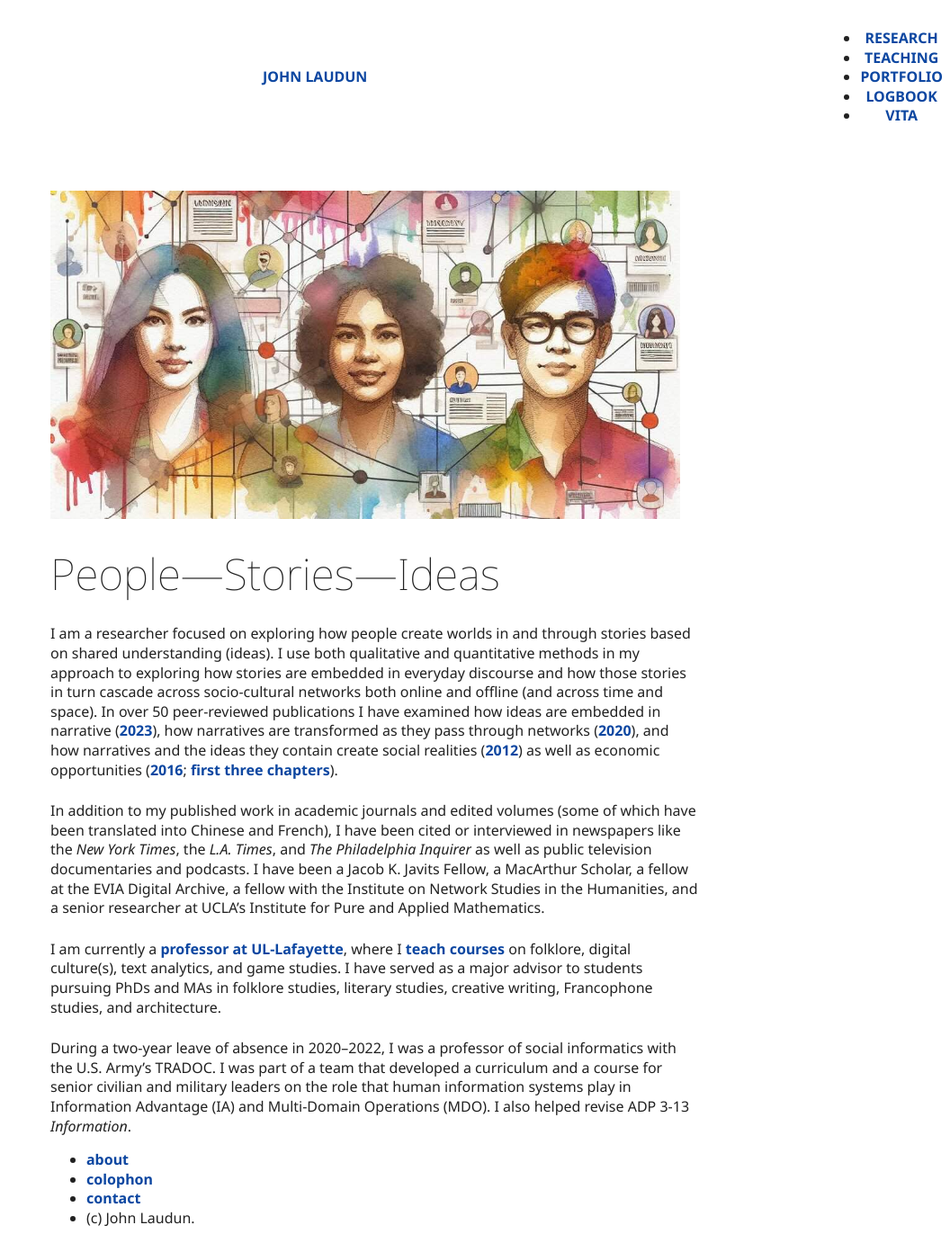
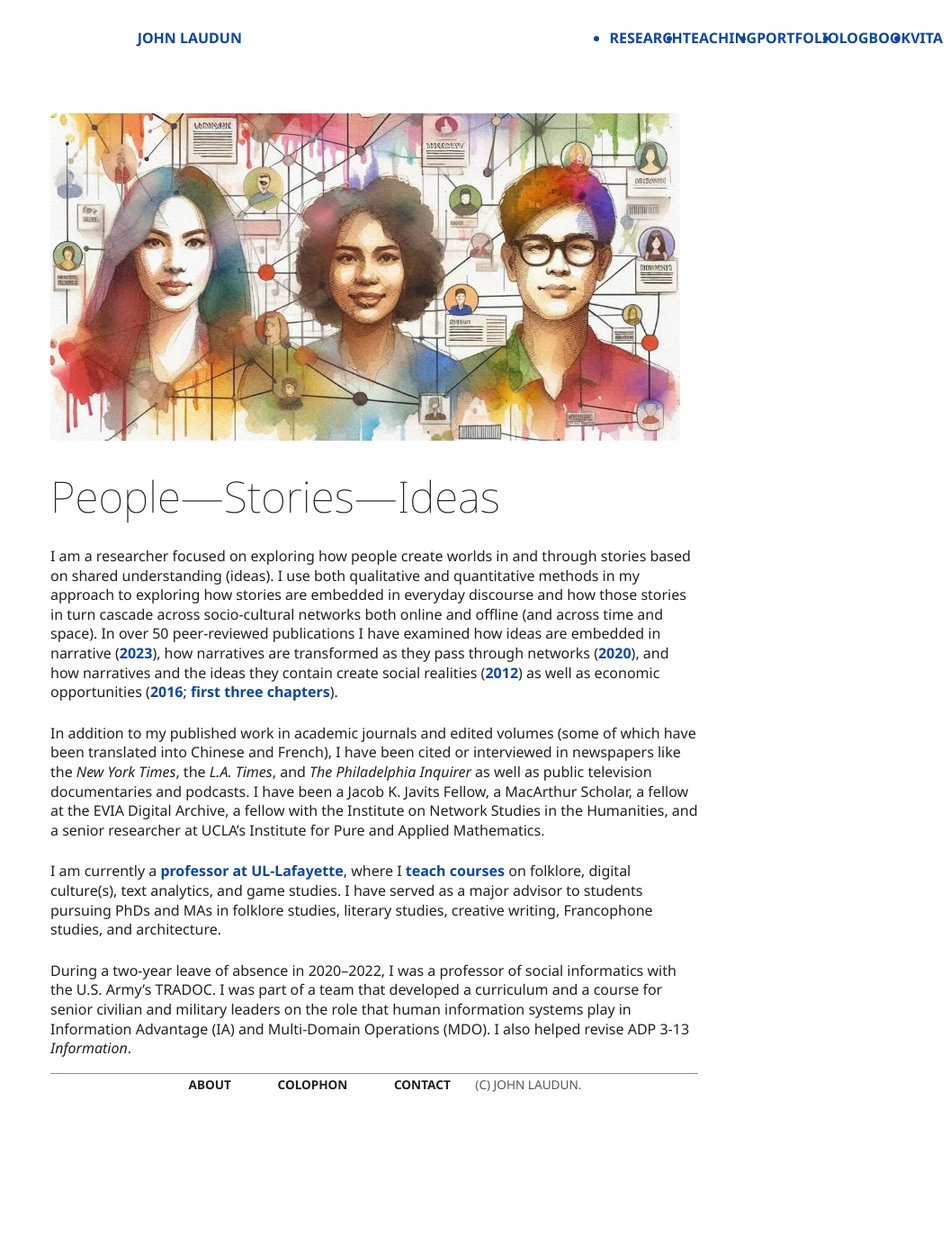
Before and after one commit to johnlaudun/jln, a Jekyll site: the page built from index.md, in a window 1280 px wide. Shown: the whole page at 90% size, without its empty margins (224-1280 px from the left). Built offline with Jekyll 4.4.1, drawn with Linux system fonts in a browser that asks for light colours; after the commit the page ends 1235 px from its top, so only the background shows below that.

Commit message:
Header fix 2.

```diff
--- a/_includes/navigation.html
+++ b/_includes/navigation.html
@@ -1,6 +1,6 @@
 <div class="navbar">
   <p class="title"><a href="{{site.url}}">John Laudun</a></p>
-  <ul>
+  <ul class="navlist">
     {% for item in site.data.navigation %}
     <li><a href="{{site.url}}/{{ item.url }}">{{ item.title }}</a></li>
     {% endfor %}
--- a/assets/css/simple.css
+++ b/assets/css/simple.css
@@ -270,67 +270,30 @@
   display: flex;
   justify-content: space-between;
   text-transform:uppercase;
+  color:var(--accent);
 }
 
 .title {
   margin: auto;
 }
 
+.navlist {
+  display: flex;
+  justify-content: space-between;
+}
 
-header > nav {
-  /* display: grid;
-  grid-template-columns: auto auto;
-  grid-gap: 0px;
-} */
 .logo {
   align-content:right;
 }
-nav-id p {
-  font-size: 2rem;
-  color:var(--accent);
-  line-height: 1rem;
-  text-align:center;
-  text-transform:uppercase;
-  font-weight:100;
-  /* font-style:italic; */
-  margin: 0;
-  padding: 0;
-}
 
-/* Use flexbox to allow items to wrap, as needed */
-header > nav ul {
-  line-height: 1rem;
-  font-size: 0.85rem;
-  text-transform: uppercase;
-  font-weight:bold;
-  align-content: left;
-  /* justify-content: left; */
-  list-style-type: none;
-  margin: 0;
-  padding: 0;
-}
-
-/* List items are inline elements, make them behave more like blocks */
-nav ul li {
-  display: inline-block;
-}
-
-header > nav a,
-header > nav a:visited {
-  /* border: 1px solid var(--border);
-  border-radius: var(--standard-border-radius); */
-  color: var(--text);
-  /* display: inline-block; */
-  /* padding: 1rem; */
-  text-decoration: none;
-}
-
-header > nav a:hover,
-header > nav a.current,
-header > nav a[aria-current="page"] {
+navbar a:hover,
+navbar a.current,
+navbar a[aria-current="page"] {
   border-color: var(--accent);
   color: var(--accent);
   cursor: pointer;
+  text-decoration: none;
+  color: var(--text);
 }
 
 /* Reduce nav side on mobile */
```
